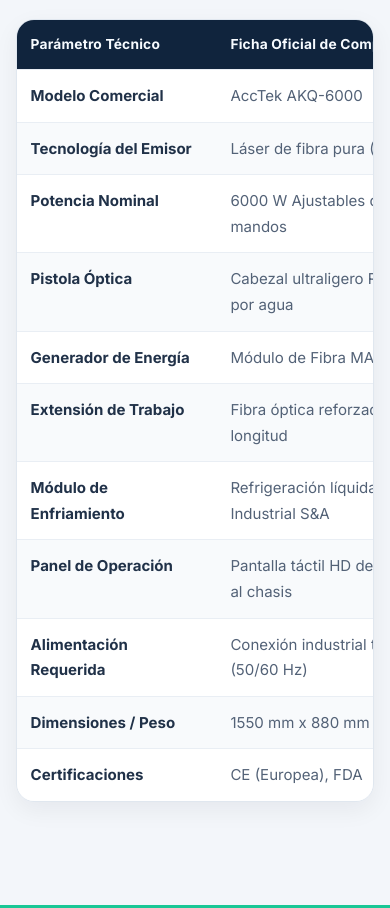
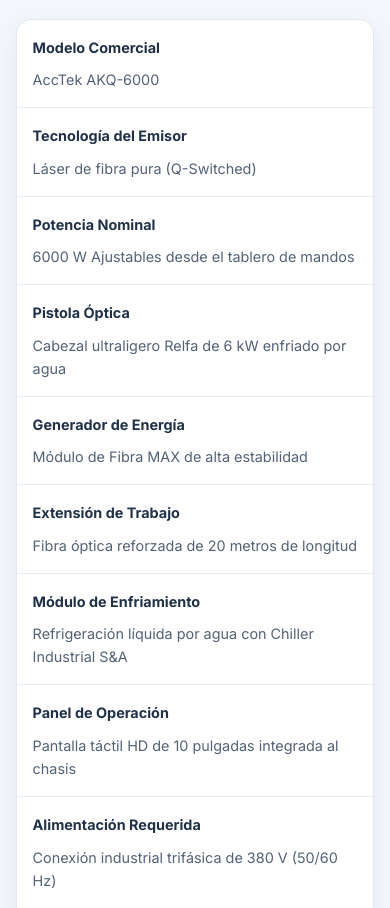
Before and after one commit to alondraps-debug/landing-nexport-producto-laser, a plain HTML site: page index.html in a window 390 px wide. Shown: the part 3821-4729 px from the top of the page. Drawn offline with Linux system fonts and the light colour scheme.

Commit message:
Update index.html

```diff
--- a/index.html
+++ b/index.html
@@ -303,6 +303,45 @@
             .image-gallery { gap: 24px; }
         }
         @media (max-width: 640px) {
+            /* En celulares, convierte la tabla técnica en bloques apilados para evitar cortes horizontales. */
+            .table-responsive {
+                overflow-x: visible;
+                border-radius: 15px;
+            }
+            table {
+                width: 100%;
+                min-width: 0;
+                table-layout: fixed;
+                font-size: .92rem;
+            }
+            thead { display: none; }
+            tbody, tbody tr, tbody td {
+                display: block;
+                width: 100%;
+            }
+            tbody tr {
+                padding: 12px 16px;
+                border-bottom: 1px solid #e5ebf2;
+            }
+            tbody tr:last-child { border-bottom: 0; }
+            tbody td {
+                padding: 4px 0;
+                overflow-wrap: anywhere;
+                word-break: normal;
+                border: 0;
+                background: transparent !important;
+            }
+            tbody td:first-child {
+                width: 100%;
+                color: #203148;
+                font-size: .9rem;
+                font-weight: 800;
+            }
+            tbody td:nth-child(2) {
+                color: #536277;
+                font-size: .9rem;
+                line-height: 1.6;
+            }
             header { padding: 18px 14px; font-size: .78rem; letter-spacing: 1.5px; }
             .container { width: min(92%, 1120px); padding-top: 25px; }
             .hero { padding: 38px 20px; margin-bottom: 30px; border-radius: 20px; }
```
